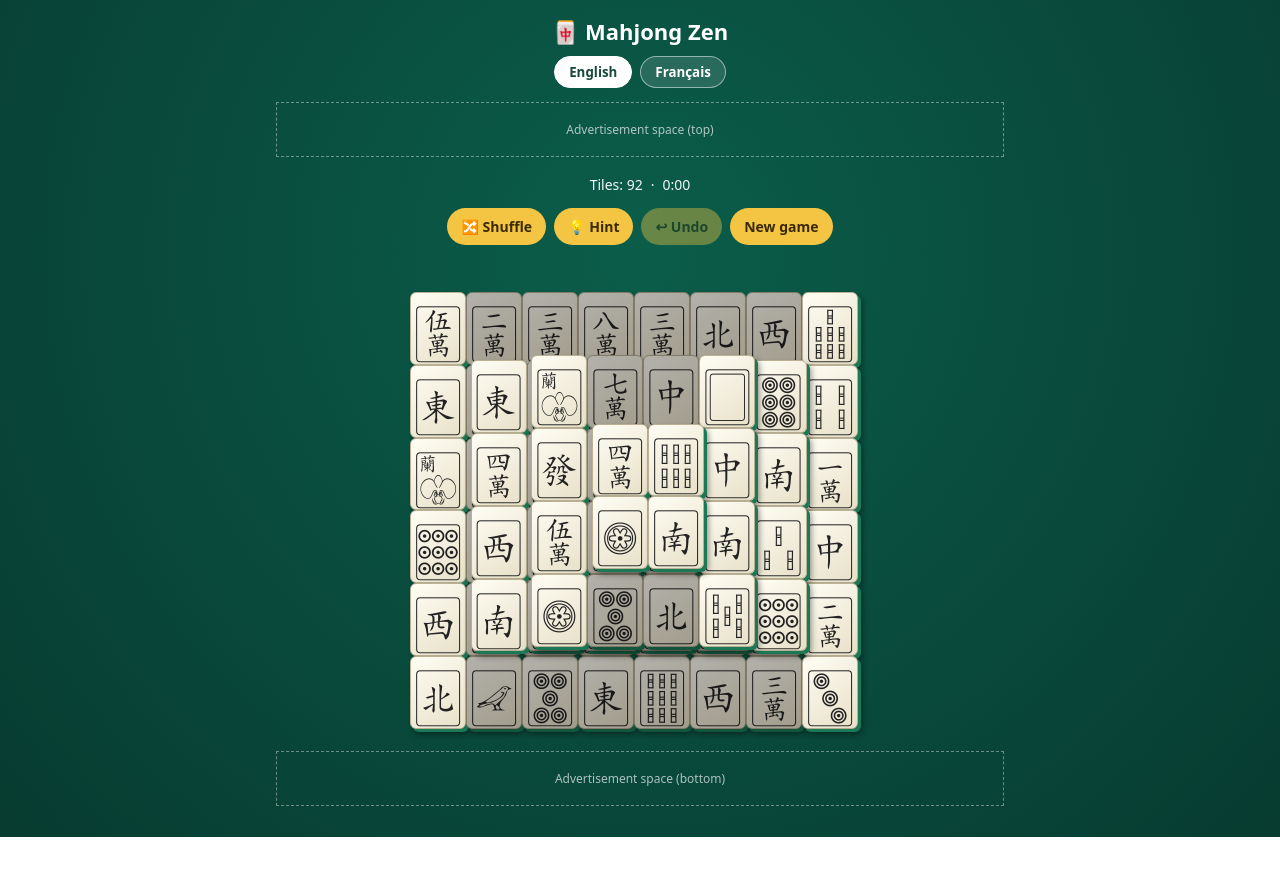
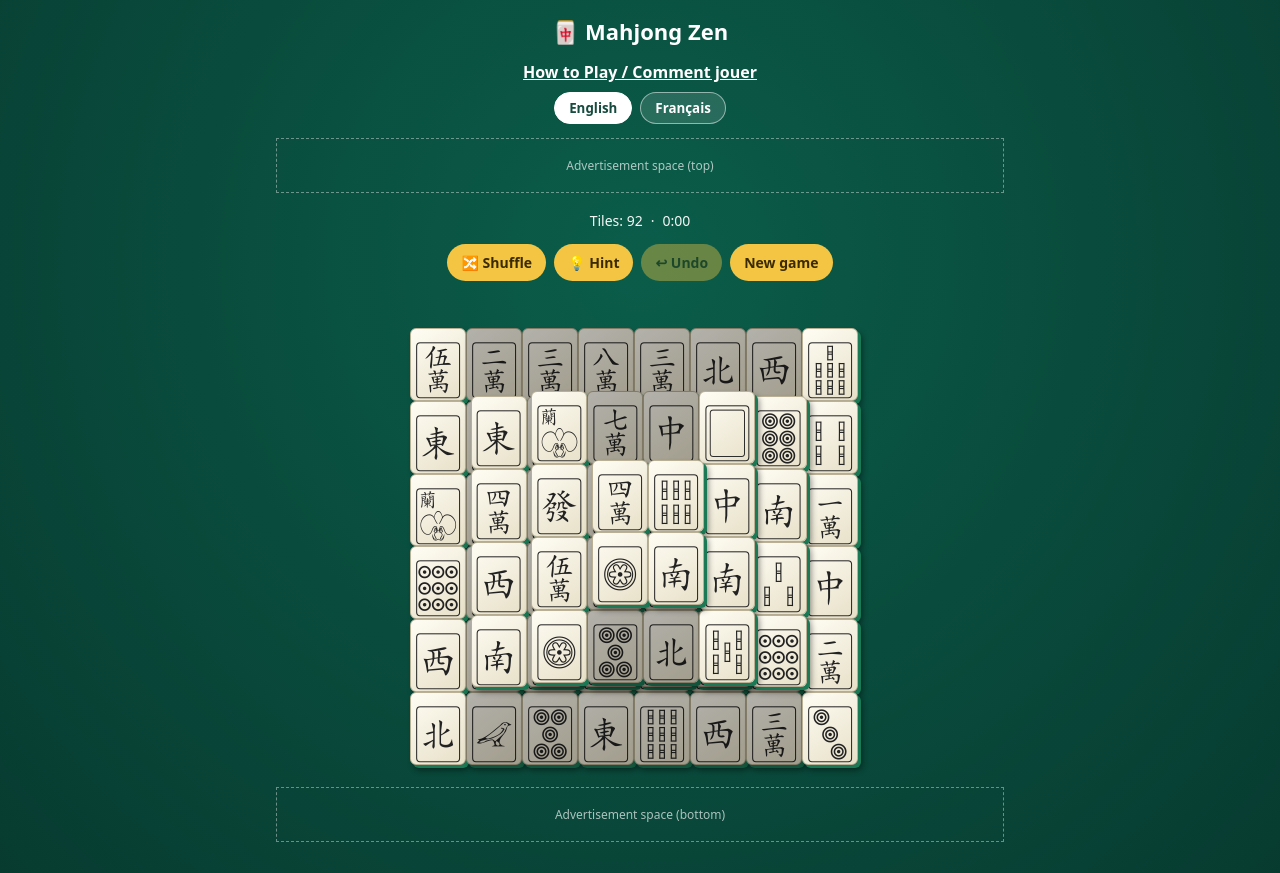
Before and after one commit to kombthenri-ctrl/mahjong-zen, a plain HTML site: page index.html in a window 1280 px wide. Before the commit the page ends 837 px from the top, so only its background shows below. Drawn offline with Linux system fonts and the light colour scheme.

Commit message:
Update index.html

```diff
--- a/index.html
+++ b/index.html
@@ -37,6 +37,12 @@ button.lang.active{background:#fff;color:#164b3d;border-color:#fff}
 <body>
 <h1>🀄 Mahjong Zen</h1>
 
+<div class="bar">
+  <a href="règles.html" style="color:white;text-decoration:underline;font-weight:600">
+    How to Play / Comment jouer
+  </a>
+
+</div>
 <div class="bar langbar" aria-label="Language selector">
   <button class="lang active" id="langEn" type="button" aria-pressed="true">English</button>
   <button class="lang" id="langFr" type="button" aria-pressed="false">Français</button>
```
